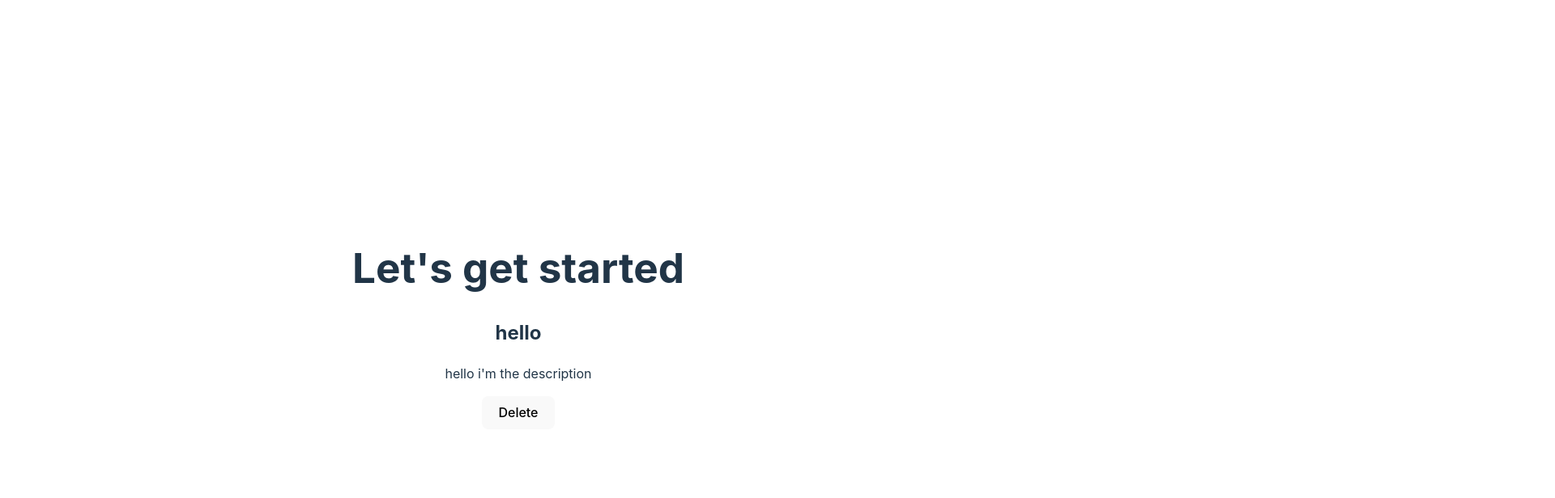
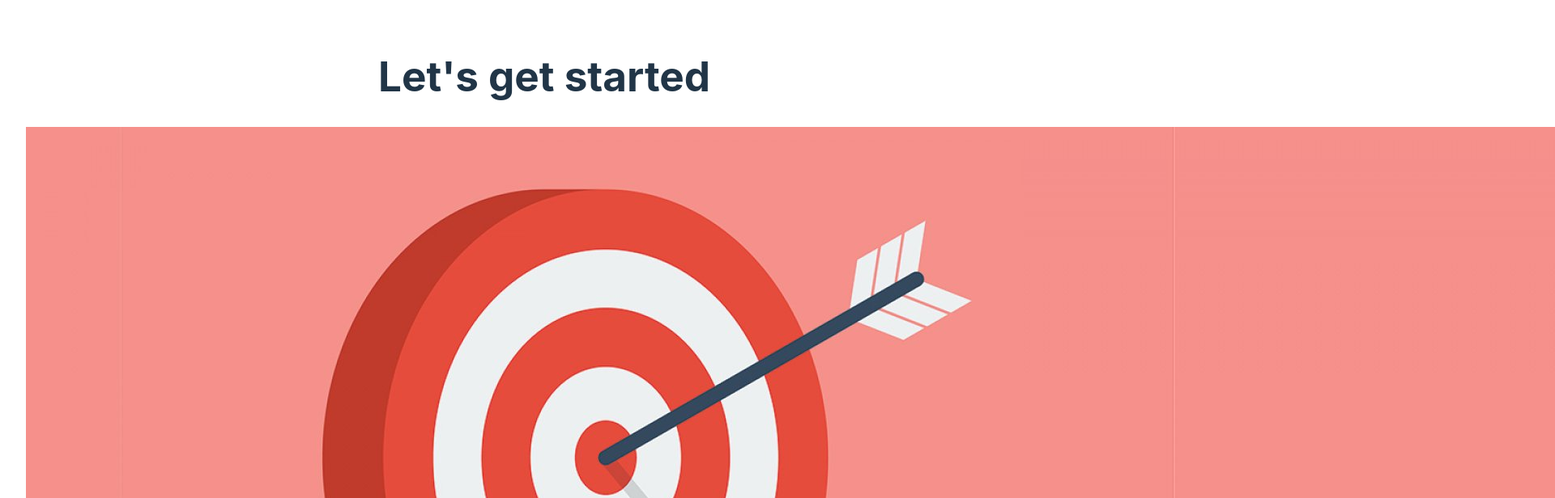
Before and after one commit to AndresNei20/TypeScipt-React, a React (Vite) app in the folder react-ts-basics/: page / in a window 1280 px wide. Shown: the top 616 px of the page at 81% size, 1920 px wide, since content can reach past the window. Built offline with nearby package versions, Linux system fonts and the light colour scheme.

Commit message:
Header nested prop type

```diff
--- a/react-ts-basics/src/App.tsx
+++ b/react-ts-basics/src/App.tsx
@@ -1,10 +1,16 @@
 import "./App.css";
 import { CourseGoal } from "./components/CourseGoal/CourseGoal";
+import { Header } from "./components/Header/Header";
+import goalsImg from './assets/goalsImage.jpg'
 
 function App() {
   return (
     <>
       <h1>Let's get started</h1>
+      <Header
+        image={{src: goalsImg, alt: 'A list of goals'}}>
+        <h1> Your course goals</h1>
+      </Header>
       <CourseGoal
         title="hello"
         >
--- a/react-ts-basics/src/components/CourseGoal/CourseGoal.tsx
+++ b/react-ts-basics/src/components/CourseGoal/CourseGoal.tsx
@@ -1,10 +1,10 @@
-import { type FC, ReactNode } from "react";
+import { ReactNode } from "react";
 /* import { PropsWithChildren } from "react"; */
 
 interface CourseGoalProps {
-    title: string;
-    children: ReactNode;
-  }
+  title: string;
+  children: ReactNode;
+}
 
 /* type CourseGoalProps = PropsWithChildren<{ title: string } > */
 // * Theres other way to use an component that waits a children
@@ -22,10 +22,7 @@
 }
 export default CourseGoal */ //This is OTHER way to use Prop types
 
-export const CourseGoal = ({
-  title,
-  children,
-}:CourseGoalProps ) => {
+export const CourseGoal = ({ title, children }: CourseGoalProps) => {
   return (
     <article>
       <div>
--- /dev/null
+++ b/react-ts-basics/src/components/Header/Header.tsx
@@ -0,0 +1,18 @@
+import { ReactNode } from "react";
+
+interface HeaderProps {
+    image: {
+        src: string;
+        alt: string;
+    }
+    children: ReactNode;
+}
+
+export const Header = ({ image, children }: HeaderProps) => {
+  return (
+    <header>
+        <img src={image.src} alt={image.alt} />
+        {children}
+    </header>
+  )
+}
```
Also changed, not shown: react-ts-basics/src/assets/goalsImage.jpg (added).
